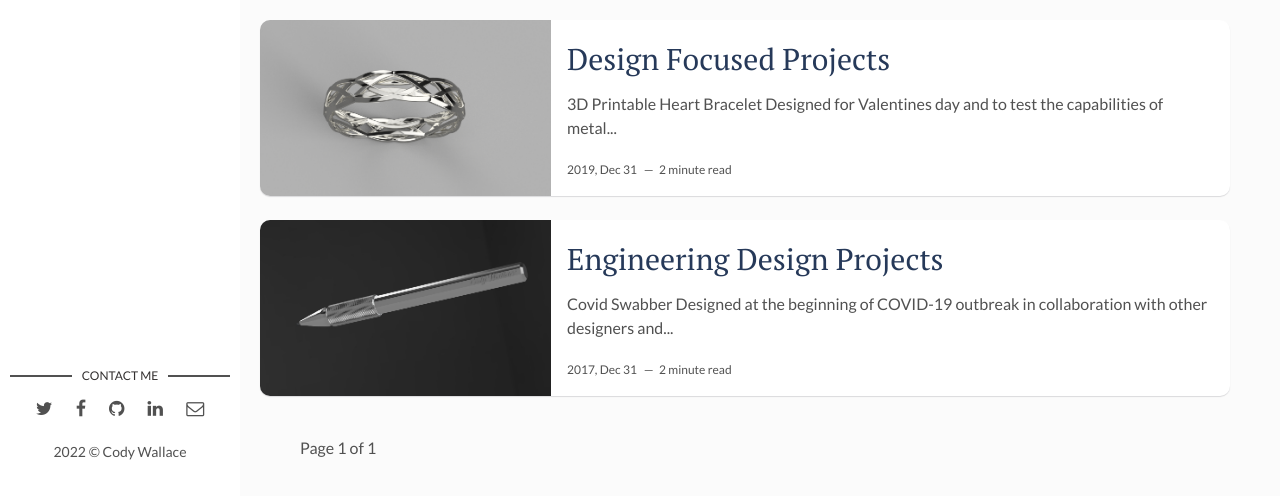
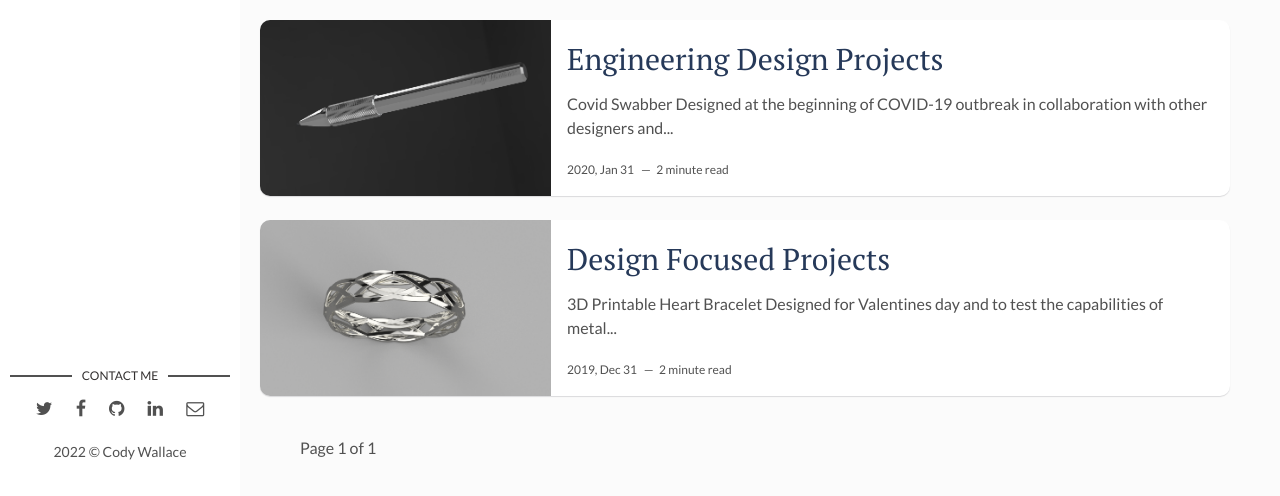
Before and after one commit to CodyWallace245/Portfolio, a Jekyll site: the page built from index.html, in a window 1280 px wide and 1296 px high, cut to the strip 800-1296 px from the top of the window. Built offline with Jekyll 4.4.1, drawn with Linux system fonts in a browser that asks for light colours; the list of posts is cut into pages by our own code.

Commit message:
Update 2018-01-01-Engineering Design Projects.markdown

```diff
--- a/_posts/2018-01-01-Engineering Design Projects.markdown
+++ b/_posts/2018-01-01-Engineering Design Projects.markdown
@@ -1,7 +1,7 @@
 ---
 layout: post
 title: Engineering Design Projects
-date: 2018-01-1 00:00:00 +0300
+date: 2020-02-1 00:00:00 +0300
 description: Projects rooted in engineering
 img: 3DPrintablePenlarge.jpg
 tags: [Js, Conference] # add tag
```
